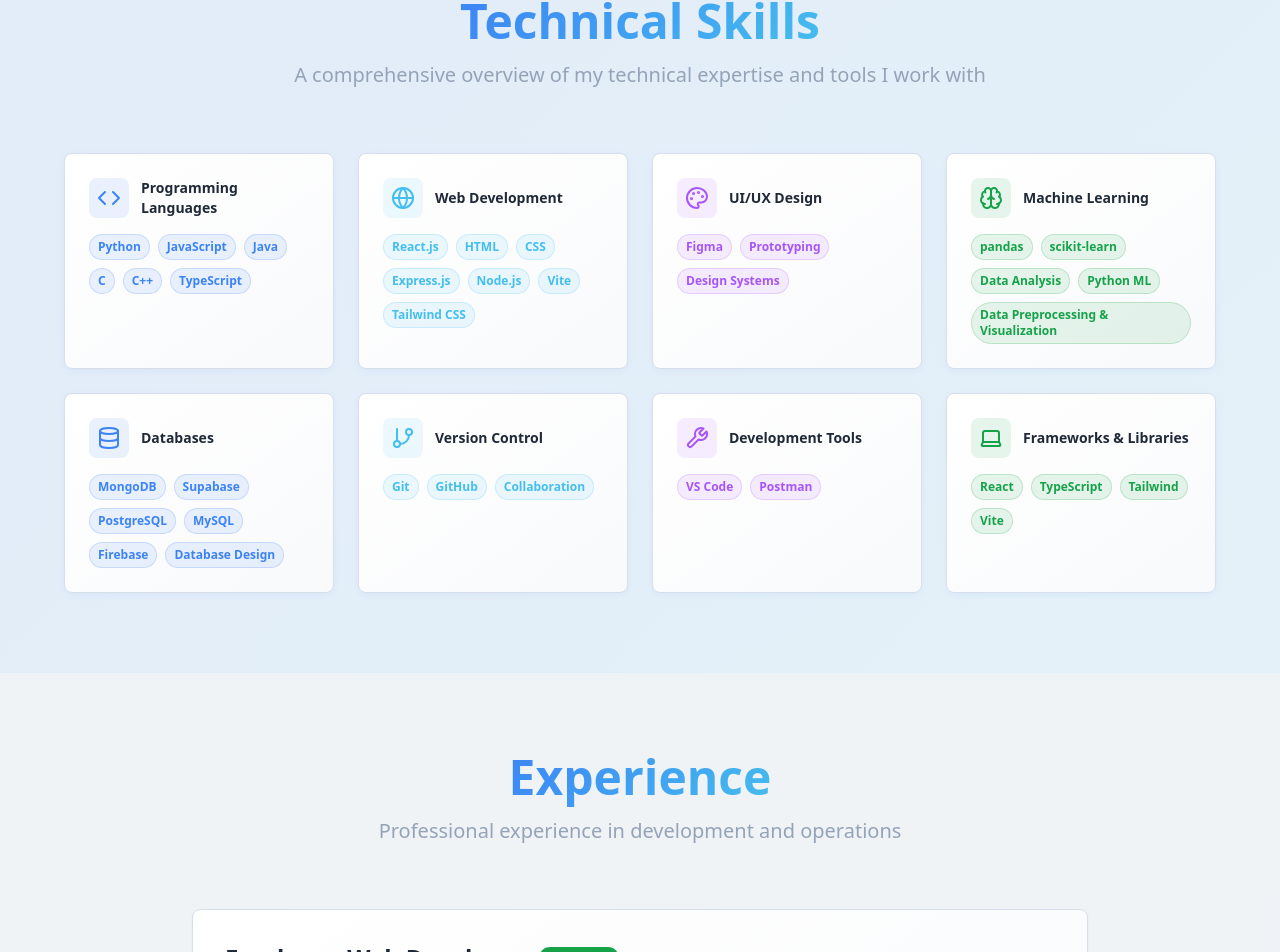
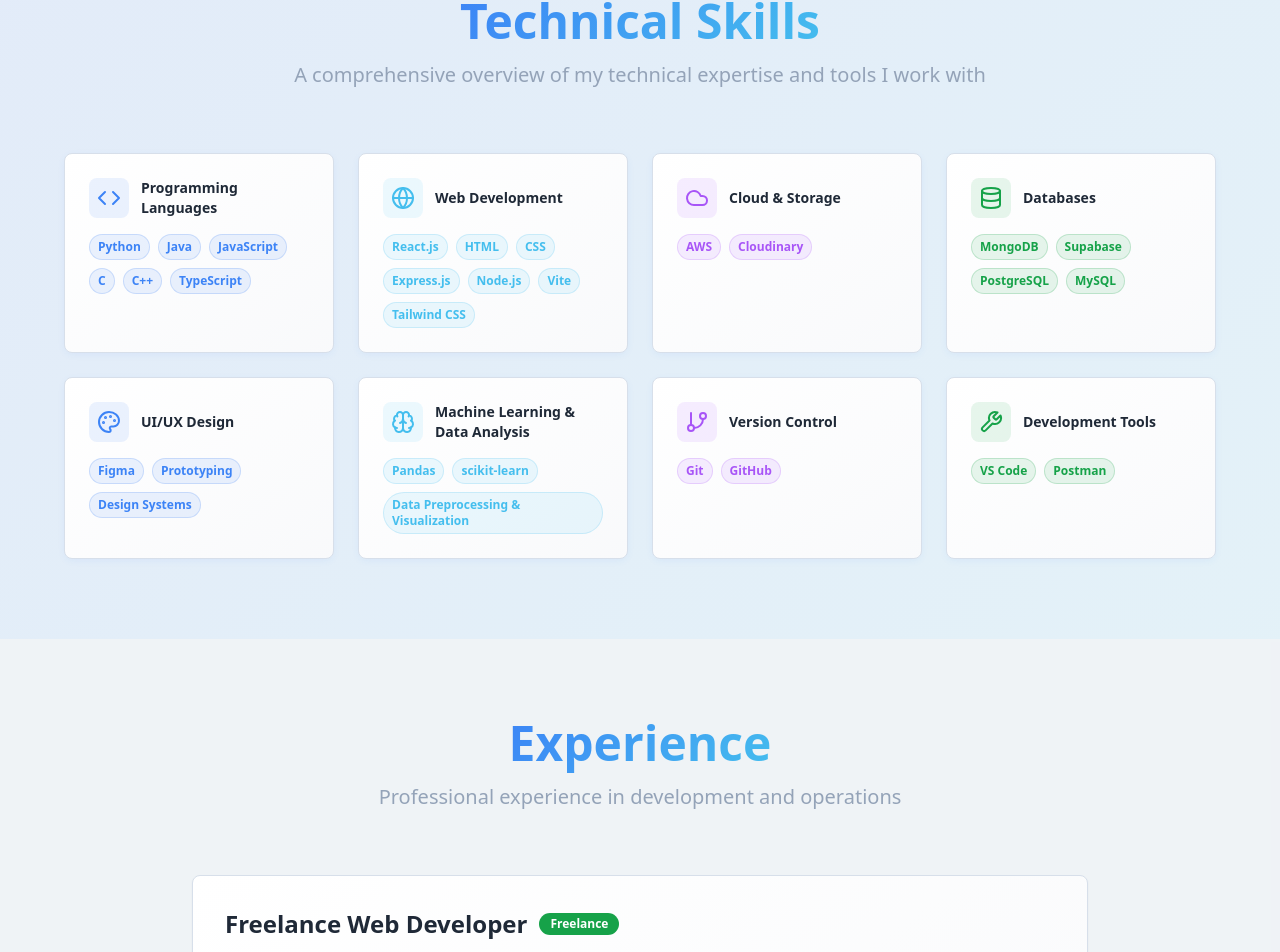
Before and after one commit to dmw14/Portfolio-Webpage, a React (Vite) app: page / in a window 1280 px wide. Shown: the part 883-1835 px from the top of the page. Built offline with nearby package versions, Linux system fonts and the light colour scheme.

Commit message:
skills sec updated

```diff
--- a/src/components/Skills.tsx
+++ b/src/components/Skills.tsx
@@ -6,9 +6,9 @@ import {
   Palette,
   Brain,
   Database,
-  GitBranch,
   Wrench,
-  Laptop
+  Cloud,
+  GitBranch
 } from "lucide-react";
 
 const Skills = () => {
@@ -16,49 +16,49 @@ const Skills = () => {
     {
       title: "Programming Languages",
       icon: <Code className="w-6 h-6" />,
-      skills: ["Python", "JavaScript", "Java", "C", "C++", "TypeScript"],
+      skills: ["Python", "Java", "JavaScript", "C", "C++", "TypeScript"],
       color: "tech-primary"
     },
     {
       title: "Web Development",
       icon: <Globe className="w-6 h-6" />,
-      skills: ["React.js", "HTML", "CSS","Express.js", "Node.js", "Vite", "Tailwind CSS"],
+      skills: ["React.js", "HTML", "CSS", "Express.js", "Node.js", "Vite", "Tailwind CSS"],
       color: "tech-secondary"
+    },
+    {
+      title: "Cloud & Storage",
+      icon: <Cloud className="w-6 h-6" />,
+      skills: ["AWS", "Cloudinary"],
+      color: "tech-accent"
+    },
+    {
+      title: "Databases",
+      icon: <Database className="w-6 h-6" />,
+      skills: ["MongoDB", "Supabase", "PostgreSQL", "MySQL"],
+      color: "tech-success"
     },
     {
       title: "UI/UX Design",
       icon: <Palette className="w-6 h-6" />,
       skills: ["Figma", "Prototyping", "Design Systems"],
-      color: "tech-accent"
+      color: "tech-primary"
     },
     {
-      title: "Machine Learning",
+      title: "Machine Learning & Data Analysis",
       icon: <Brain className="w-6 h-6" />,
-      skills: ["pandas", "scikit-learn", "Data Analysis", "Python ML", "Data Preprocessing & Visualization"],
-      color: "tech-success"
-    },
-    {
-      title: "Databases",
-      icon: <Database className="w-6 h-6" />,
-      skills: ["MongoDB", "Supabase", "PostgreSQL", "MySQL", "Firebase", "Database Design"],
-      color: "tech-primary"
+      skills: ["Pandas", "scikit-learn", "Data Preprocessing & Visualization"],
+      color: "tech-secondary"
     },
     {
       title: "Version Control",
       icon: <GitBranch className="w-6 h-6" />,
-      skills: ["Git", "GitHub", "Collaboration"],
-      color: "tech-secondary"
+      skills: ["Git", "GitHub"],
+      color: "tech-accent"
     },
     {
       title: "Development Tools",
       icon: <Wrench className="w-6 h-6" />,
       skills: ["VS Code", "Postman"],
-      color: "tech-accent"
-    },
-    {
-      title: "Frameworks & Libraries",
-      icon: <Laptop className="w-6 h-6" />,
-      skills: ["React", "TypeScript", "Tailwind", "Vite"],
       color: "tech-success"
     }
   ];
```
